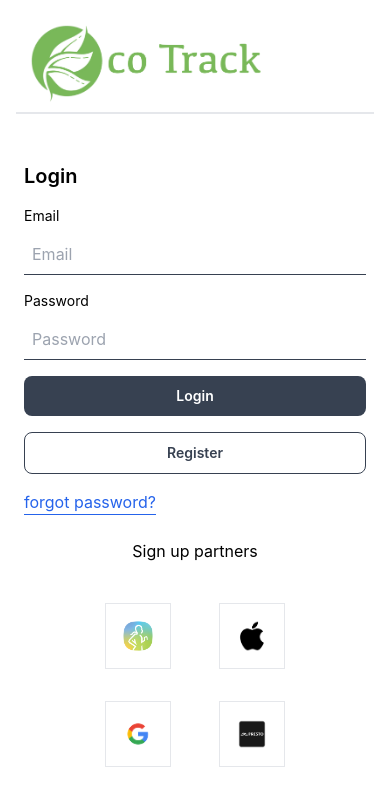
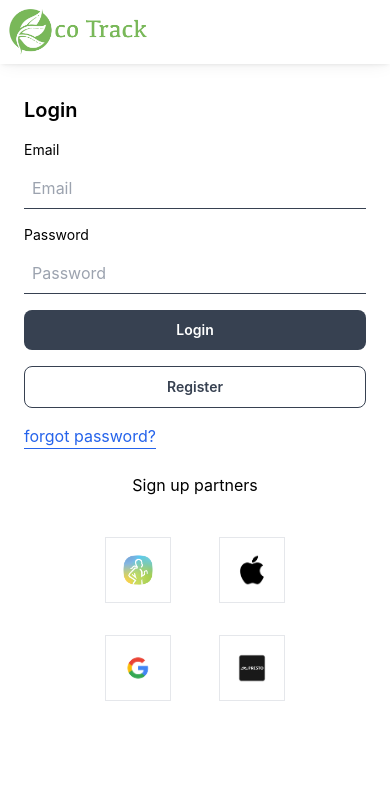
Before and after one commit to grayzcale/green-project, a React (Create React App) app: page / in a window 390 px wide. Shown: the top 806 px of the page. Built offline with nearby package versions, Linux system fonts and the light colour scheme.

Commit message:
Update header

```diff
--- /dev/null
+++ b/src/assets/shadow_blur.css
@@ -0,0 +1,3 @@
+.sb {
+    box-shadow: 0 0px 20px -3px rgb(0 0 0 / 0.1), 0 2px 4px -2px rgb(0 0 0 / 0.1);
+}
--- a/src/components/Footer.js
+++ b/src/components/Footer.js
@@ -2,6 +2,7 @@ import React, { useState, useEffect } from "react";
 import { Link, useLocation } from "react-router-dom";
 import Navbar from "./Navbar";
 import Cookies from "js-cookie";
+import "../assets/shadow_blur.css"
 
 const Footer = (props) => {
   const [userMenu, setUserMenu] = useState(false);
@@ -26,7 +27,7 @@ const Footer = (props) => {
   }
 
   return (
-    <footer className="shadow-2xl rounded-lg">
+    <footer className="sb">
       <div className="flex flex-row items-center justify-center">
         <Link to="/" className="p-5">
           <svg
--- a/src/components/Header.js
+++ b/src/components/Header.js
@@ -79,13 +79,13 @@ const Header = (props) => {
       </header>
 
       {/* Mobile */}
-      <header className="p-4 sm:p-6  bg-white md:hidden">
-        <div className="flex justify-between py-2 md:py-0 border-b-2">
+      <header className="bg-white md:hidden">
+        <div className="flex justify-between py-2 md:py-0 sb">
           <Link
             to="/"
             className="flex self-center text-2xl font-semibold whitespace-nowrap text-black"
           >
-            <img src="images/logo.png" className="h-20" alt="Logo" />
+            <img src="images/logo.png" className="h-12" alt="Logo" />
             {/* <span>EcoTrack</span> */}
           </Link>
           {!userToken ? (
```
